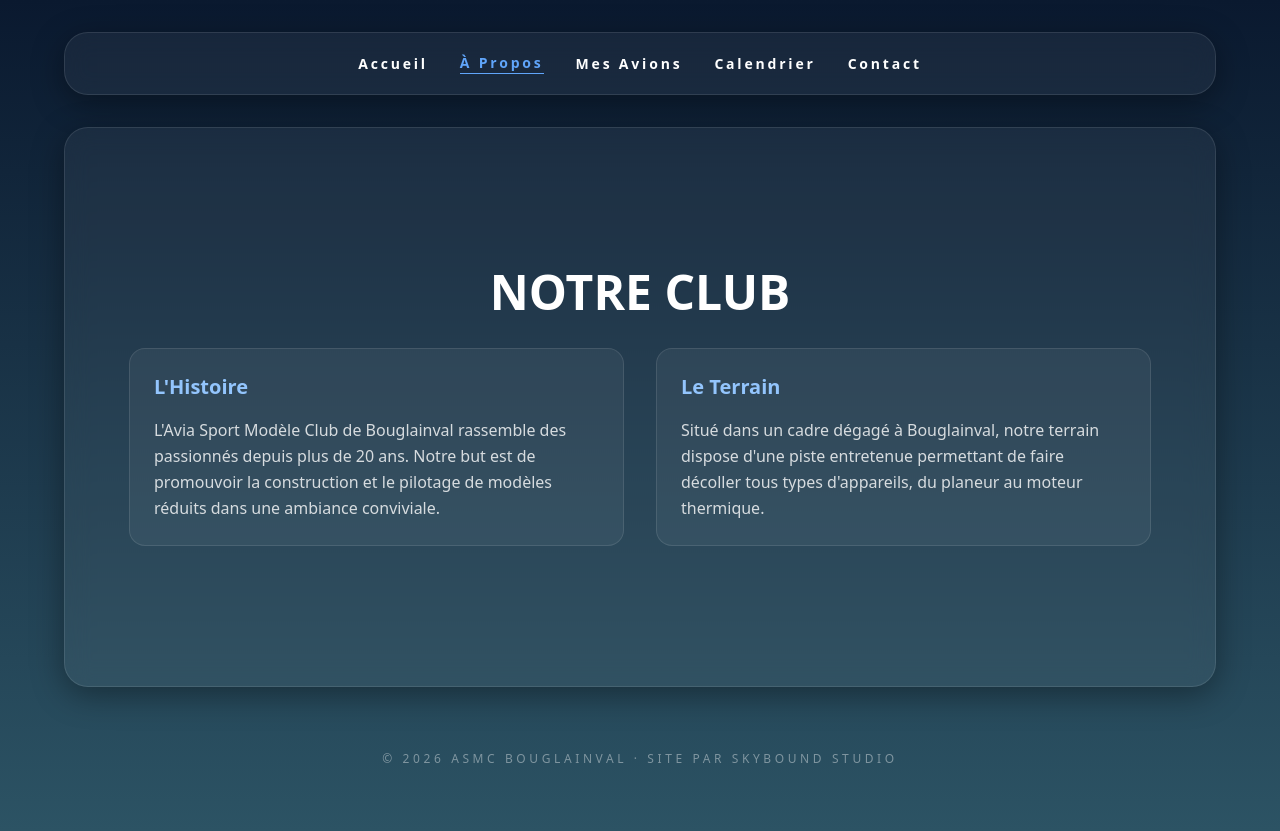
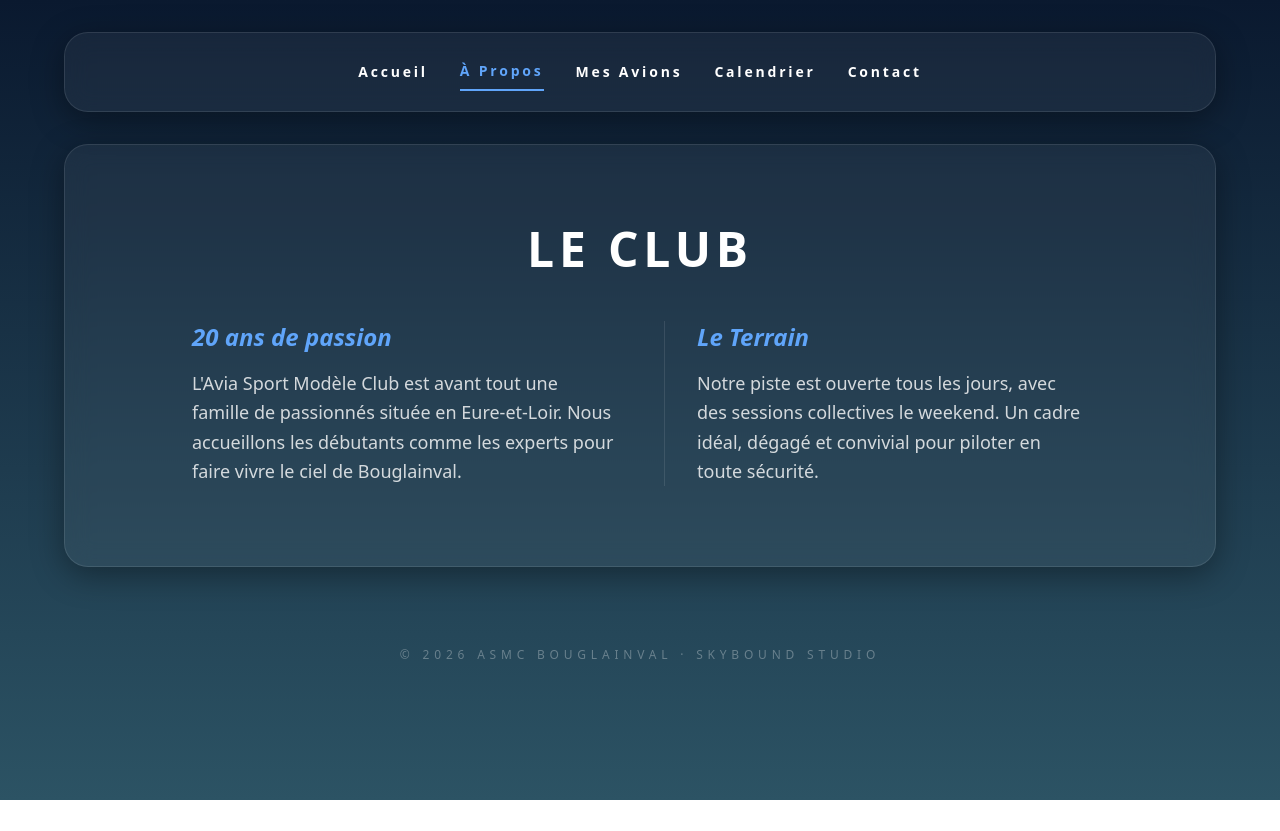
Before and after one commit to leschaeveemmanuel-rgb/asmc-site, a React (Vite) app: page / in a window 1280 px wide. Both pictures are taken after a click on the button "À Propos". After the commit the page ends 800 px from the top, so only its background shows below. Built offline with nearby package versions, Linux system fonts and the light colour scheme.

Commit message:
Add files via upload

```diff
--- a/src/App.jsx
+++ b/src/App.jsx
@@ -1,81 +1,95 @@
 import React, { useState } from 'react';
 
 function App() {
-  // Le "cerveau" qui mémorise la page active
   const [page, setPage] = useState('accueil');
 
   return (
     <div className="min-h-screen p-4 md:p-8 flex flex-col items-center gap-8 text-white font-sans">
 
       {/* 1. BARRE DE NAVIGATION */}
-      <nav className="glass-card w-full max-w-6xl px-6 py-5 flex flex-wrap justify-center gap-8 text-xs md:text-sm font-bold tracking-[0.2em] uppercase">
+      <nav className="glass-card w-full max-w-6xl px-6 py-5 flex flex-wrap justify-center gap-8 text-xs md:text-sm font-bold tracking-[0.2em] uppercase z-10">
         <button
           onClick={() => setPage('accueil')}
-          className={`transition-colors duration-300 ${page === 'accueil' ? 'text-blue-400 border-b border-blue-400' : 'hover:text-blue-300'}`}
+          className={`transition-all duration-300 py-2 ${page === 'accueil' ? 'text-blue-400 border-b-2 border-blue-400' : 'hover:text-blue-300'}`}
         >
           Accueil
         </button>
         <button
           onClick={() => setPage('apropos')}
-          className={`transition-colors duration-300 ${page === 'apropos' ? 'text-blue-400 border-b border-blue-400' : 'hover:text-blue-300'}`}
+          className={`transition-all duration-300 py-2 ${page === 'apropos' ? 'text-blue-400 border-b-2 border-blue-400' : 'hover:text-blue-300'}`}
         >
           À Propos
         </button>
         <button
           onClick={() => setPage('avions')}
-          className={`transition-colors duration-300 ${page === 'avions' ? 'text-blue-400 border-b border-blue-400' : 'hover:text-blue-300'}`}
+          className={`transition-all duration-300 py-2 ${page === 'avions' ? 'text-blue-400 border-b-2 border-blue-400' : 'hover:text-blue-300'}`}
         >
           Mes Avions
         </button>
         <button
           onClick={() => setPage('calendrier')}
-          className={`transition-colors duration-300 ${page === 'calendrier' ? 'text-blue-400 border-b border-blue-400' : 'hover:text-blue-300'}`}
+          className={`transition-all duration-300 py-2 ${page === 'calendrier' ? 'text-blue-400 border-b-2 border-blue-400' : 'hover:text-blue-300'}`}
         >
           Calendrier
         </button>
         <button
           onClick={() => setPage('contact')}
-          className={`transition-colors duration-300 ${page === 'contact' ? 'text-blue-400 border-b border-blue-400' : 'hover:text-blue-300'}`}
+          className={`transition-all duration-300 py-2 ${page === 'contact' ? 'text-blue-400 border-b-2 border-blue-400' : 'hover:text-blue-300'}`}
         >
           Contact
         </button>
       </nav>
 
       {/* 2. ZONE DE CONTENU DYNAMIQUE */}
-      <main className="glass-card w-full max-w-6xl min-h-[70vh] flex items-center justify-center p-8 md:p-16 relative overflow-hidden">
+      <main className="w-full max-w-6xl flex flex-col gap-8">
 
-        {/* --- PAGE ACCUEIL --- */}
+        {/* --- PAGE ACCUEIL AVEC BANNIÈRE --- */}
         {page === 'accueil' && (
-          <div className="max-w-4xl text-center animate-in fade-in duration-700">
-            <h1 className="text-4xl md:text-7xl font-black mb-12 leading-tight tracking-tighter uppercase">
-              Bienvenue à l'ASMC Bouglainval
-            </h1>
-            <p className="text-xl md:text-3xl text-blue-100 font-light leading-relaxed">
-              Ici, nous partageons notre passion pour l'aéromodélisme en toute simplicité.
-              Laissez-vous porter par l'aventure du vol radiocommandé.
-            </p>
-            <div className="mt-12 h-1 w-24 bg-blue-400/50 mx-auto rounded-full"></div>
-            <p className="mt-8 text-lg italic opacity-60">Bonne visite !</p>
+          <div className="animate-in fade-in duration-700 flex flex-col gap-8">
+
+            {/* SECTION BANNIÈRE */}
+            <div className="relative w-full h-[300px] md:h-[450px] rounded-3xl overflow-hidden glass-card p-2">
+              <img
+                src="/banner.jpg"
+                alt="Bannière ASMC"
+                className="w-full h-full object-cover rounded-2xl opacity-80"
+              />
+              <div className="absolute inset-0 flex items-center justify-center bg-gradient-to-t from-black/60 to-transparent">
+                <h1 className="text-4xl md:text-8xl font-black tracking-tighter uppercase text-center px-4">
+                  ASMC <span className="text-blue-400 text-3xl md:text-6xl block">Bouglainval</span>
+                </h1>
+              </div>
+            </div>
+
+            {/* TEXTE DE BIENVENUE */}
+            <div className="glass-card p-8 md:p-16 text-center">
+              <p className="text-xl md:text-3xl text-blue-100 font-light leading-relaxed max-w-4xl mx-auto">
+                Bienvenue sur notre terrain virtuel. Ici, nous partageons notre passion pour l'aéromodélisme
+                sous toutes ses formes, du planeur au moteur thermique.
+              </p>
+              <div className="mt-12 h-1 w-24 bg-blue-400/50 mx-auto rounded-full"></div>
+              <p className="mt-8 text-lg italic opacity-60 font-serif">"Le vol est une liberté, le partage est une force."</p>
+            </div>
           </div>
         )}
 
         {/* --- PAGE À PROPOS --- */}
         {page === 'apropos' && (
-          <div className="w-full text-center animate-in fade-in duration-500">
-            <h2 className="text-3xl md:text-5xl font-bold mb-8 uppercase">Notre Club</h2>
-            <div className="grid md:grid-cols-2 gap-8 text-left max-w-5xl mx-auto">
-              <div className="p-6 bg-white/5 rounded-2xl border border-white/10">
-                <h3 className="text-xl font-bold mb-4 text-blue-300">L'Histoire</h3>
-                <p className="opacity-80 leading-relaxed">
-                  L'Avia Sport Modèle Club de Bouglainval rassemble des passionnés depuis plus de 20 ans.
-                  Notre but est de promouvoir la construction et le pilotage de modèles réduits dans une ambiance conviviale.
+          <div className="glass-card p-8 md:p-20 text-center animate-in fade-in slide-in-from-bottom-4 duration-500">
+            <h2 className="text-3xl md:text-5xl font-bold mb-12 uppercase tracking-widest">Le Club</h2>
+            <div className="grid md:grid-cols-2 gap-12 text-left max-w-4xl mx-auto">
+              <div className="space-y-4">
+                <h3 className="text-2xl font-bold text-blue-400 italic">20 ans de passion</h3>
+                <p className="opacity-80 leading-relaxed text-lg">
+                  L'Avia Sport Modèle Club est avant tout une famille de passionnés située en Eure-et-Loir.
+                  Nous accueillons les débutants comme les experts pour faire vivre le ciel de Bouglainval.
                 </p>
               </div>
-              <div className="p-6 bg-white/5 rounded-2xl border border-white/10">
-                <h3 className="text-xl font-bold mb-4 text-blue-300">Le Terrain</h3>
-                <p className="opacity-80 leading-relaxed">
-                  Situé dans un cadre dégagé à Bouglainval, notre terrain dispose d'une piste entretenue
-                  permettant de faire décoller tous types d'appareils, du planeur au moteur thermique.
+              <div className="space-y-4 border-l border-white/10 pl-8">
+                <h3 className="text-2xl font-bold text-blue-400 italic">Le Terrain</h3>
+                <p className="opacity-80 leading-relaxed text-lg">
+                  Notre piste est ouverte tous les jours, avec des sessions collectives le weekend.
+                  Un cadre idéal, dégagé et convivial pour piloter en toute sécurité.
                 </p>
               </div>
             </div>
@@ -84,36 +98,30 @@ function App() {
 
         {/* --- PAGE MES AVIONS --- */}
         {page === 'avions' && (
-          <div className="w-full text-center animate-in fade-in duration-500">
-            <h2 className="text-3xl md:text-5xl font-bold mb-8 uppercase">Le Hangar</h2>
-            <p className="text-xl opacity-60 mb-12">Découvrez les machines de nos membres.</p>
-            <div className="grid grid-cols-1 md:grid-cols-3 gap-6">
-              {/* Exemple d'emplacement pour un avion */}
-              <div className="glass-card p-4 aspect-square flex items-center justify-center border-dashed border-white/20">
-                <span className="opacity-30">Photo Avion 1</span>
-              </div>
-              <div className="glass-card p-4 aspect-square flex items-center justify-center border-dashed border-white/20">
-                <span className="opacity-30">Photo Avion 2</span>
-              </div>
-              <div className="glass-card p-4 aspect-square flex items-center justify-center border-dashed border-white/20">
-                <span className="opacity-30">Photo Avion 3</span>
-              </div>
+          <div className="glass-card p-8 md:p-20 text-center animate-in fade-in duration-500">
+            <h2 className="text-3xl md:text-5xl font-bold mb-4 uppercase tracking-widest">Le Hangar</h2>
+            <p className="text-blue-300 italic mb-12">Les machines de nos membres</p>
+            <div className="grid grid-cols-1 md:grid-cols-3 gap-8">
+              {[1, 2, 3].map((item) => (
+                <div key={item} className="glass-card aspect-video flex items-center justify-center border-dashed border-white/20 hover:border-blue-400/50 transition-all cursor-pointer group">
+                  <span className="opacity-20 group-hover:opacity-100 transition-opacity">Photo à venir</span>
+                </div>
+              ))}
             </div>
           </div>
         )}
 
         {/* --- PAGE CALENDRIER --- */}
         {page === 'calendrier' && (
-          <div className="w-full text-center animate-in fade-in duration-500">
-            <h2 className="text-3xl md:text-5xl font-bold mb-8 uppercase">Prochains Rendez-vous</h2>
-            <div className="max-w-2xl mx-auto space-y-4">
-              <div className="flex justify-between p-4 bg-white/5 rounded-xl border-l-4 border-blue-400">
-                <span className="font-bold">Session de Vol Libre</span>
-                <span className="opacity-60">Dimanche prochain - 14h00</span>
-              </div>
-              <div className="flex justify-between p-4 bg-white/5 rounded-xl border-l-4 border-blue-400">
-                <span className="font-bold">Cours d'écolage</span>
-                <span className="opacity-60">Sur rendez-vous</span>
+          <div className="glass-card p-8 md:p-20 animate-in fade-in duration-500 text-center">
+            <h2 className="text-3xl md:text-5xl font-bold mb-12 uppercase">Agenda des vols</h2>
+            <div className="max-w-2xl mx-auto space-y-6">
+              <div className="flex justify-between items-center p-6 bg-white/5 rounded-2xl border-l-8 border-blue-400">
+                <div className="text-left">
+                  <p className="font-bold text-xl">Session dominicale</p>
+                  <p className="opacity-50">Terrain de Bouglainval</p>
+                </div>
+                <p className="text-blue-300 font-bold">Tous les dimanches</p>
               </div>
             </div>
           </div>
@@ -121,18 +129,23 @@ function App() {
 
         {/* --- PAGE CONTACT --- */}
         {page === 'contact' && (
-          <div className="w-full text-center animate-in fade-in duration-500">
-            <h2 className="text-3xl md:text-5xl font-bold mb-8 uppercase">Nous Contacter</h2>
-            <p className="text-xl mb-4">Envie de nous rejoindre ou de nous poser une question ?</p>
-            <p className="text-blue-300 font-bold text-2xl">asmc.bouglainval@gmail.com</p>
+          <div className="glass-card p-8 md:p-20 text-center animate-in fade-in duration-500">
+            <h2 className="text-3xl md:text-5xl font-bold mb-8 uppercase">Nous trouver</h2>
+            <div className="space-y-8">
+              <p className="text-2xl">Envie de décoller avec nous ?</p>
+              <div className="p-8 bg-blue-500/10 rounded-full inline-block border border-blue-400/20">
+                <p className="text-3xl font-black text-blue-400">asmc.bouglainval@gmail.com</p>
+              </div>
+              <p className="opacity-60 italic">Réponse rapide garantie par nos membres.</p>
+            </div>
           </div>
         )}
 
       </main>
 
       {/* 3. FOOTER */}
-      <footer className="w-full text-center py-8 text-xs tracking-[0.3em] opacity-40 uppercase">
-        © 2026 ASMC Bouglainval · Site par Skybound Studio
+      <footer className="w-full text-center py-12 text-xs tracking-[0.4em] opacity-30 uppercase">
+        © 2026 ASMC Bouglainval · Skybound Studio
       </footer>
 
     </div>
```
